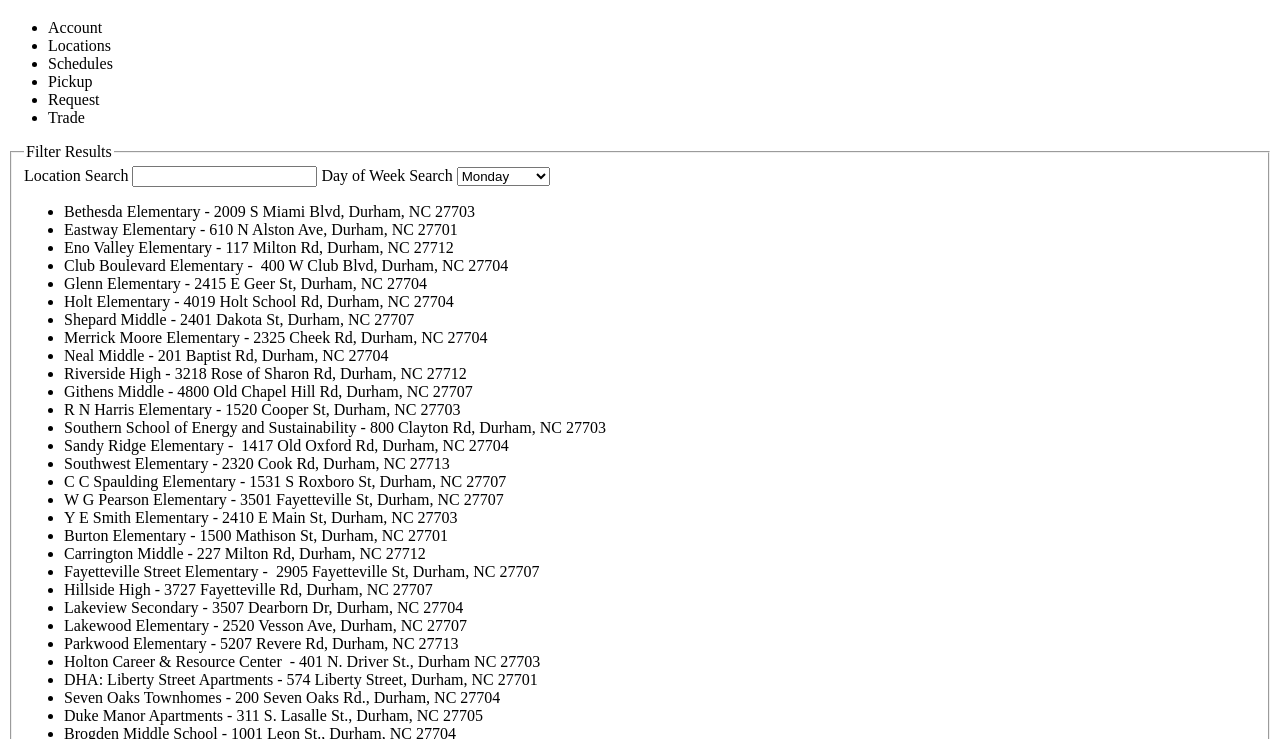
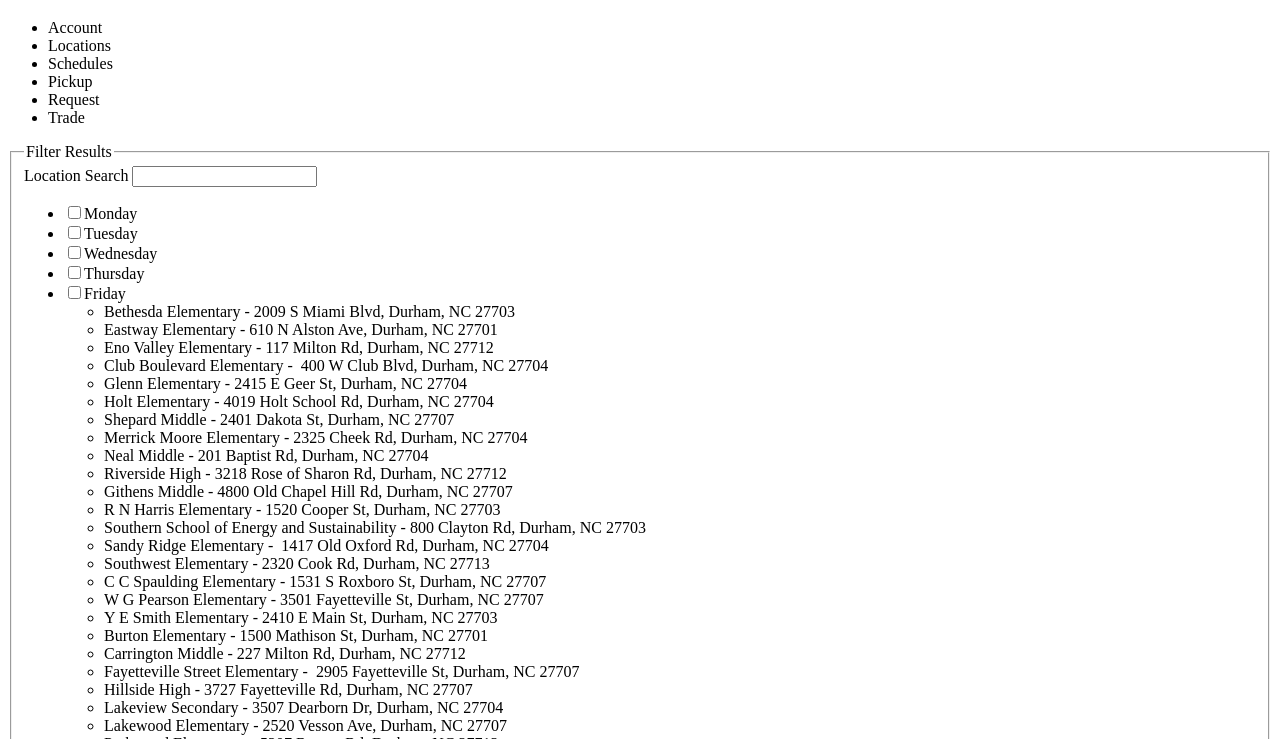
Before and after one commit to bullseyemaking/dps-meals, a plain HTML site: page index.html in a window 1280 px wide. Shown: the part 61-800 px from the top of the page. Drawn offline with Linux system fonts and the light colour scheme.

Commit message:
Update index

```diff
--- a/index.html
+++ b/index.html
@@ -20,13 +20,12 @@
     <fieldset>
       <legend>Filter Results</legend>
       <label>Location Search <input onchange="MealApp.filter"></label>
-      <label>Day of Week Search <select onchange="MealApp.filter">
-          <option value="1">Monday</option>
-          <option value="">Tuesday</option>
-          <option value="">Wednesday</option>
-          <option value="">Thursday</option>
-          <option value="">Friday</option>
-        </select></label>
+      <ul>
+        <li><label><input type="checkbox" value="1">Monday</label></li>
+        <li><label><input type="checkbox" value="2">Tuesday</label></li>
+        <li><label><input type="checkbox" value="3">Wednesday</label></li>
+        <li><label><input type="checkbox" value="4">Thursday</label></li>
+        <li><label><input type="checkbox" value="5">Friday</label></li>
   </form>
   <ul id="results"></ul>
   <script type="text/javascript">
@@ -37,6 +36,7 @@
       data: {locations:{}, schedules:{}}
     };
     document.body.onload = function() {
+      document.body.addEventListener('change')
       fetch('locations.json').then(resp => resp.json()).then(data => {
         Object.keys(data).map(key => {
           data[key].map(item => {
```
